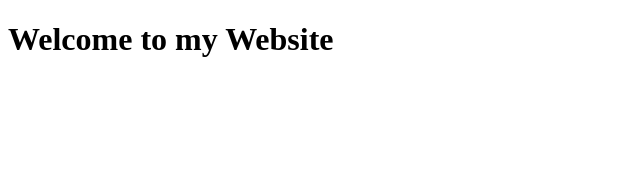
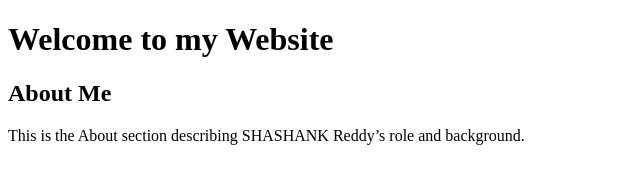
Before and after one commit to ANKIREDDYSAISHASHANKREDDY/MY-FIRST-PROJECT, a plain HTML site: page index.html in a window 1280 px wide. Shown: the whole page, without its empty margins (0-640 px from the left). Drawn offline with Linux system fonts and the light colour scheme.

Commit message:
Next Commit (section added)

```diff
--- a/index.html
+++ b/index.html
@@ -5,5 +5,9 @@
 </head>
 <body>
     <h1>Welcome to my Website</h1>
+    <section id="about">
+        <h2>About Me</h2>
+        <p>This is the About section describing SHASHANK Reddy’s role and background.</p>
+    </section>
 </body>
 </html>
```
